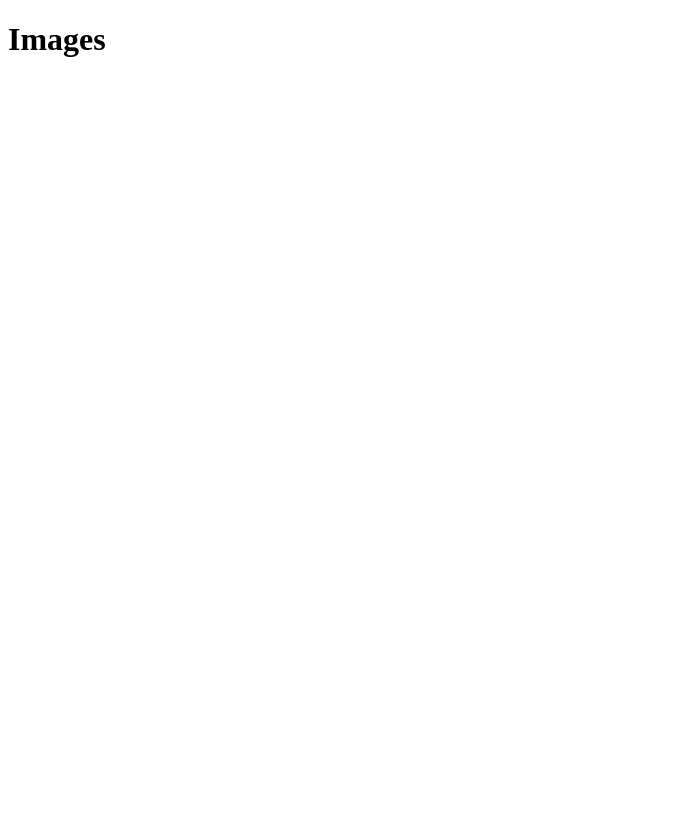
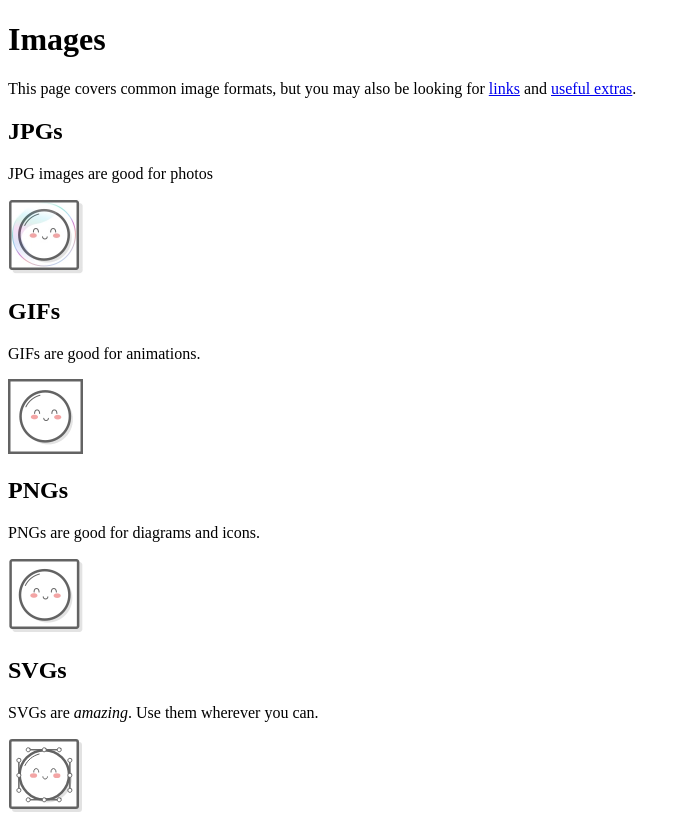
Before and after one commit to metechko86/git_test, a plain HTML site: page links-and-images/images.html in a window 1280 px wide. Shown: the whole page, without its empty margins (0-691 px from the left). Before the commit the page ends 800 px from the top, so only its background shows below. Drawn offline with Linux system fonts and the light colour scheme.

Commit message:
links and images tutorial completion

```diff
--- a/links-and-images/images.html
+++ b/links-and-images/images.html
@@ -6,5 +6,19 @@
     </header>
     <body>
         <h1>Images</h1>
+        <p>This page covers common image formats, but you may also be looking for <a href="links.html">links</a>
+        and <a href="misc/extras.html">useful extras</a>.</p>
+        <h2>JPGs</h2>
+        <p>JPG images are good for photos</p>
+        <img src="./images/mochi.jpg" width="75" alt="A mochi ball in a bubble">
+        <h2>GIFs</h2>
+        <p>GIFs are good for animations.</p>
+        <img src="images/mochi.gif" width="75" alt="A dancing mochi ball">
+        <h2>PNGs</h2>
+        <p>PNGs are good for diagrams and icons.</p>
+        <img src="images/mochi.png" width="75" alt="A mochi ball">
+        <h2>SVGs</h2>
+        <p>SVGs are <em>amazing</em>. Use them wherever you can.</p>
+        <img src="images/mochi.svg" alt="A mochi ball with Bezier handles">
     </body>
 </html>
```
Also changed, not shown: links-and-images/links.html (+1 -1 lines).
